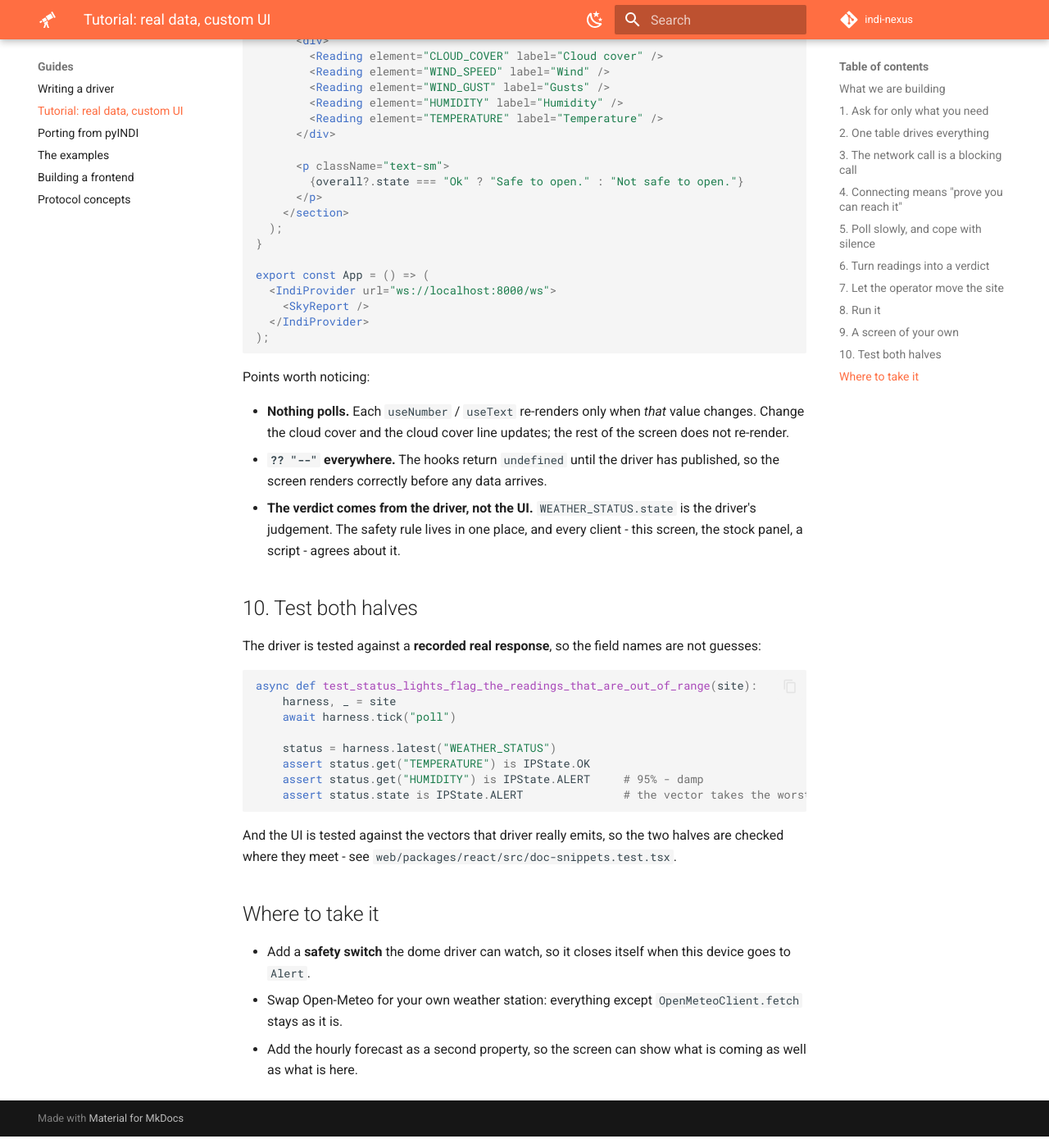
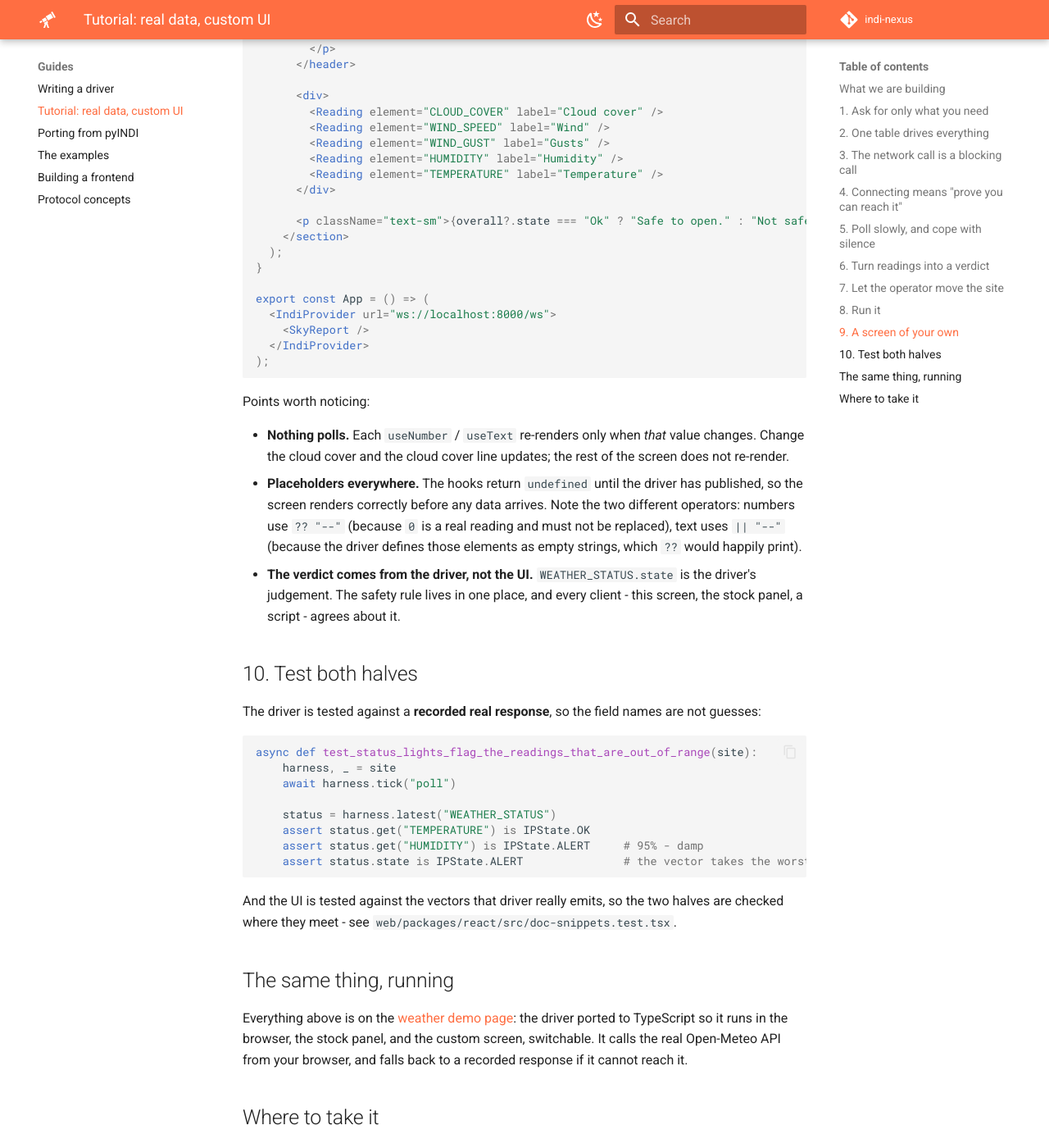
Before and after one commit to sidereal-software/indi-nexus, an MkDocs documentation site: the page built from docs/guides/tutorial-open-meteo.md, in a window 1280 px wide and 1400 px high, scrolled down 5048 px. Shown: the whole window at 82% size. Built offline with MkDocs 1.6.1 and Material for MkDocs 9.7.7, drawn with Linux system fonts in a browser that asks for light colours; comment, search, counter and statistics services are not loaded; some of the changed text lies outside the part shown.

Commit message:
docs: link the weather demo and give it a nav tab
A "Weather demo" tab beside the existing live demo, plus pointers from the
landing page, the examples guide, and the top of the tutorial - a reader can
see the finished thing working before deciding to build it.

Also syncs the tutorial's code block with the shipped component, including the
?? / || distinction it now explains: numbers use ?? because 0 is a real
reading, text uses || because the driver defines those elements as empty
strings.

```diff
--- a/docs/guides/tutorial-open-meteo.md
+++ b/docs/guides/tutorial-open-meteo.md
@@ -7,6 +7,9 @@
 
 At the end you will have real sky conditions for your own site, in a panel you
 designed.
+
+**[See it running first](../weather-demo/weather.html)** - the finished driver and
+the custom screen, both in your browser, with no install. Press Connect.
 
 The finished code is `examples/openmeteo_device.py`, and its tests are
 `tests/test_openmeteo_example.py`.
@@ -235,9 +238,9 @@
   return (
     <section className="mx-auto max-w-md space-y-4 p-6">
       <header className="space-y-1">
-        <h1 className="font-semibold text-3xl">{conditions ?? "Waiting for data"}</h1>
+        <h1 className="font-semibold text-3xl">{conditions || "Waiting for data"}</h1>
         <p className="text-muted-foreground text-sm">
-          {daylight ?? "--"} &middot; sunset {sunset ?? "--"} &middot; {moon ?? "--"}
+          {daylight || "--"} &middot; sunset {sunset || "--"} &middot; {moon || "--"}
         </p>
       </header>
 
@@ -249,9 +252,7 @@
         <Reading element="TEMPERATURE" label="Temperature" />
       </div>
 
-      <p className="text-sm">
-        {overall?.state === "Ok" ? "Safe to open." : "Not safe to open."}
-      </p>
+      <p className="text-sm">{overall?.state === "Ok" ? "Safe to open." : "Not safe to open."}</p>
     </section>
   );
 }
@@ -268,8 +269,11 @@
 - **Nothing polls.** Each `useNumber` / `useText` re-renders only when *that*
   value changes. Change the cloud cover and the cloud cover line updates; the
   rest of the screen does not re-render.
-- **`?? "--"` everywhere.** The hooks return `undefined` until the driver has
-  published, so the screen renders correctly before any data arrives.
+- **Placeholders everywhere.** The hooks return `undefined` until the driver has
+  published, so the screen renders correctly before any data arrives. Note the
+  two different operators: numbers use `?? "--"` (because `0` is a real reading
+  and must not be replaced), text uses `|| "--"` (because the driver defines
+  those elements as empty strings, which `??` would happily print).
 - **The verdict comes from the driver, not the UI.** `WEATHER_STATUS.state` is
   the driver's judgement. The safety rule lives in one place, and every client -
   this screen, the stock panel, a script - agrees about it.
@@ -294,6 +298,13 @@
 halves are checked where they meet - see
 `web/packages/react/src/doc-snippets.test.tsx`.
 
+## The same thing, running
+
+Everything above is on the [weather demo page](../weather-demo/weather.html): the
+driver ported to TypeScript so it runs in the browser, the stock panel, and the
+custom screen, switchable. It calls the real Open-Meteo API from your browser,
+and falls back to a recorded response if it cannot reach it.
+
 ## Where to take it
 
 - Add a **safety switch** the dome driver can watch, so it closes itself when
--- a/mkdocs.yml
+++ b/mkdocs.yml
@@ -87,3 +87,4 @@
       - "@indi-nexus/client": reference/typescript/client/index.md
       - "@indi-nexus/react": reference/typescript/react/index.md
   - Live demo: demo-app/index.html
+  - Weather demo: weather-demo/weather.html
```
Also changed, not shown: CLAUDE.md (+18 -1 lines), docs/guides/examples.md (+2 -1 lines), docs/index.md (+6 -0 lines).
